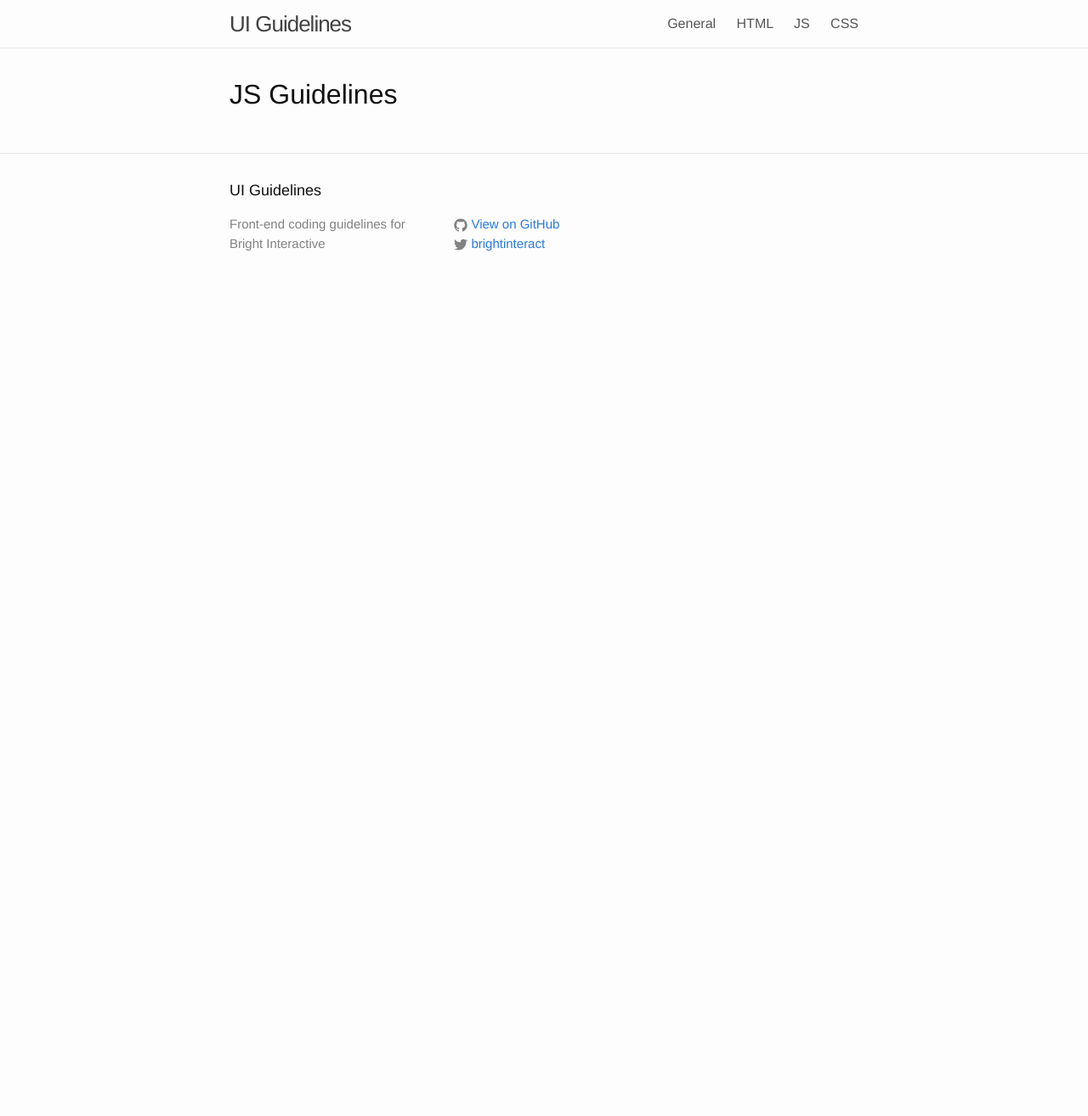
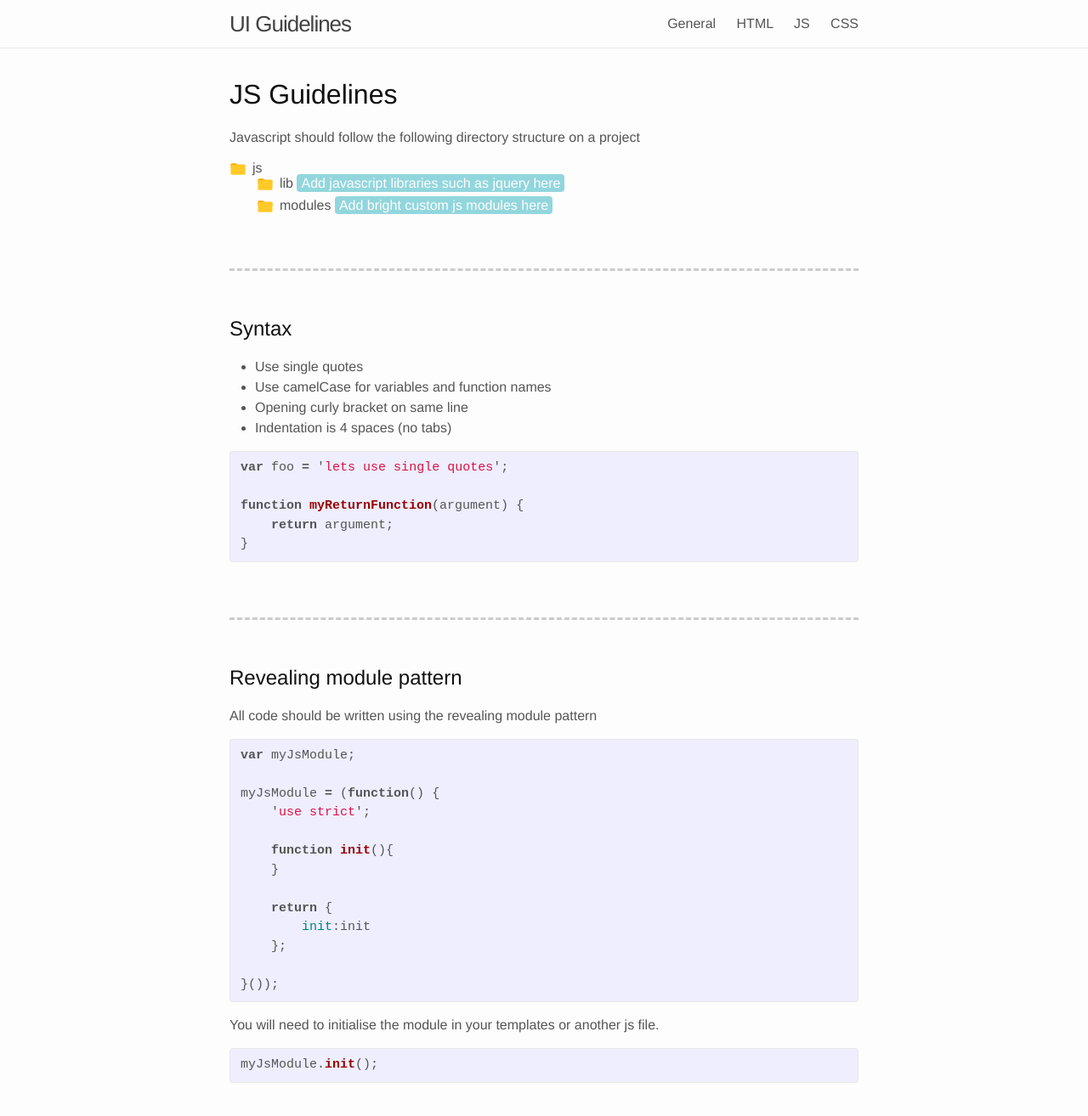
Before and after one commit to brightinteractive/ui-guidelines, a Jekyll site: the page built from js.html, in a window 1280 px wide and 1400 px high. Shown: the top 1314 px of the window at 85% size. Built offline with Jekyll 4.4.1, drawn with Linux system fonts in a browser that asks for light colours.

Commit message:
Add some basic js stuff

```diff
--- /dev/null
+++ b/_includes/js-examples/revealing-module-pattern.js
@@ -0,0 +1,13 @@
+var myJsModule;
+
+myJsModule = (function() {
+    'use strict';
+
+    function init(){
+    }
+
+    return {
+        init:init
+    };
+
+}());
--- /dev/null
+++ b/_includes/js-examples/syntax.js
@@ -0,0 +1,5 @@
+var foo = 'lets use single quotes';
+
+function myReturnFunction(argument) {
+    return argument;
+}
--- a/js.html
+++ b/js.html
@@ -6,3 +6,50 @@ weight : 10
 ---
 
 <h1>{{ page.title }}</h1>
+
+<section>
+    <p>Javascript should follow the following directory structure on a project</p>
+
+    <ul class="file-system">
+        <li class="file-system--folder">js
+            <ul>
+                <li class="file-system--folder">lib <span>Add javascript libraries such as jquery here</span></li>
+                <li class="file-system--folder">modules <span>Add bright custom js modules here</span></li>
+            </ul>
+        </li>
+    </ul>
+</section>
+
+<section>
+
+    <h2>Syntax</h2>
+    <ul>
+        <li>Use single quotes</li>
+        <li>Use camelCase for variables and function names</li>
+        <li>Opening curly bracket on same line</li>
+        <li>Indentation is 4 spaces (no tabs)</li>
+    </ul>
+
+    <div class="code">
+        {% highlight js %}{% include js-examples/syntax.js %}{% endhighlight %}
+    </div>
+
+</section>
+
+<section>
+
+    <h2>Revealing module pattern</h2>
+
+    <p>All code should be written using the revealing module pattern</p>
+
+    <div class="code">
+        {% highlight js %}{% include js-examples/revealing-module-pattern.js %}{% endhighlight %}
+    </div>
+
+    <p>You will need to initialise the module in your templates or another js file.</p>
+
+    <div class="code">
+        {% highlight js %}myJsModule.init();{% endhighlight %}
+    </div>
+
+</section>
```
